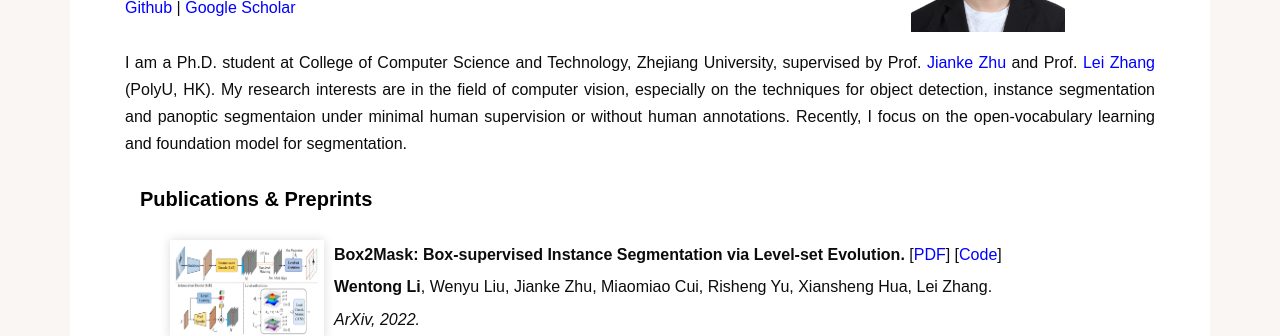
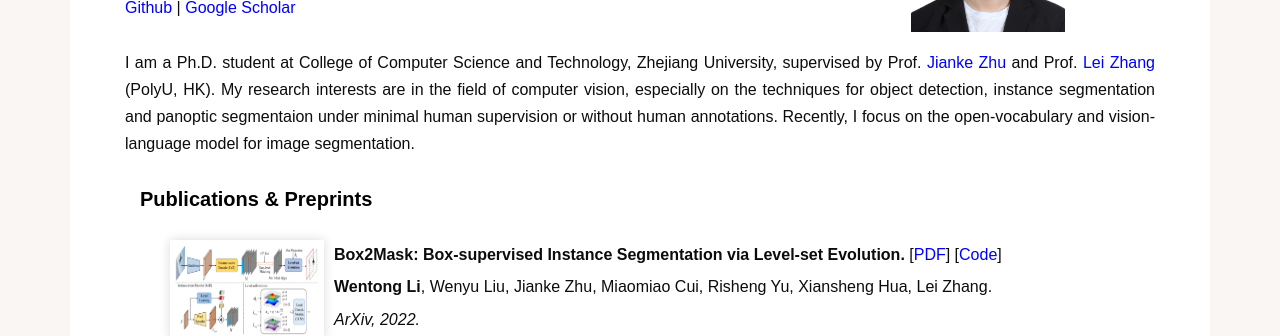
Before and after one commit to cslwt/cslwt.github.io, a Jekyll site: the page index.html, which Jekyll copies as it is, in a window 1280 px wide. Shown: the part 287-623 px from the top of the page. Built offline with Jekyll 4.4.1, drawn with Linux system fonts in a browser that asks for light colours; some web fonts are replaced.

Commit message:
Update index.html

```diff
--- a/index.html
+++ b/index.html
@@ -87,7 +87,7 @@
 						<a href="http://www4.comp.polyu.edu.hk/~cslzhang/">Lei Zhang </a>(PolyU, HK).
 						My research interests are in the field of computer vision, especially on the techniques for object detection,
 						instance segmentation and panoptic segmentaion under minimal human supervision or without human annotations.
-						Recently, I focus on the open-vocabulary learning and foundation model for segmentation.
+						Recently, I focus on the open-vocabulary and vision-language model for image segmentation.
 					<p>
 
 
```
